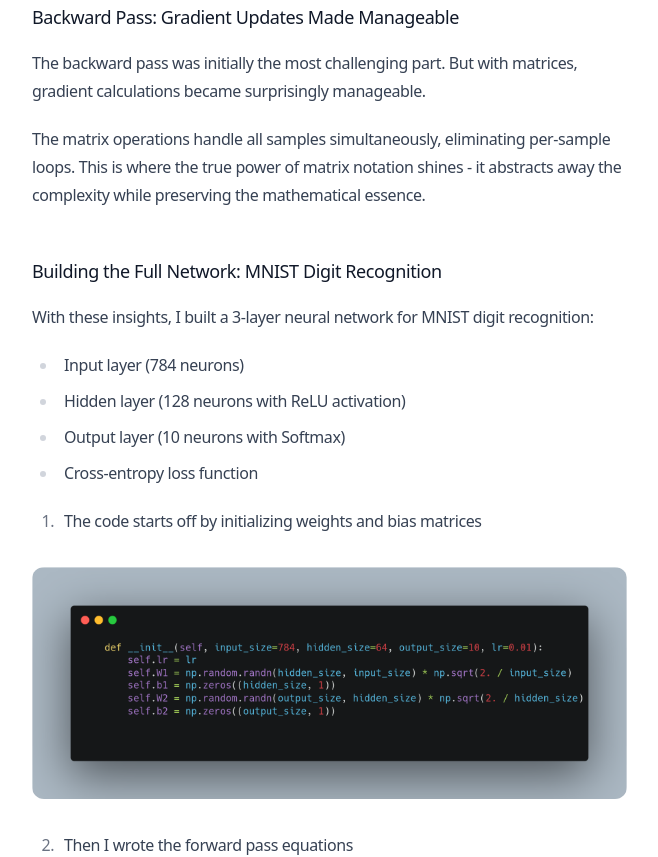
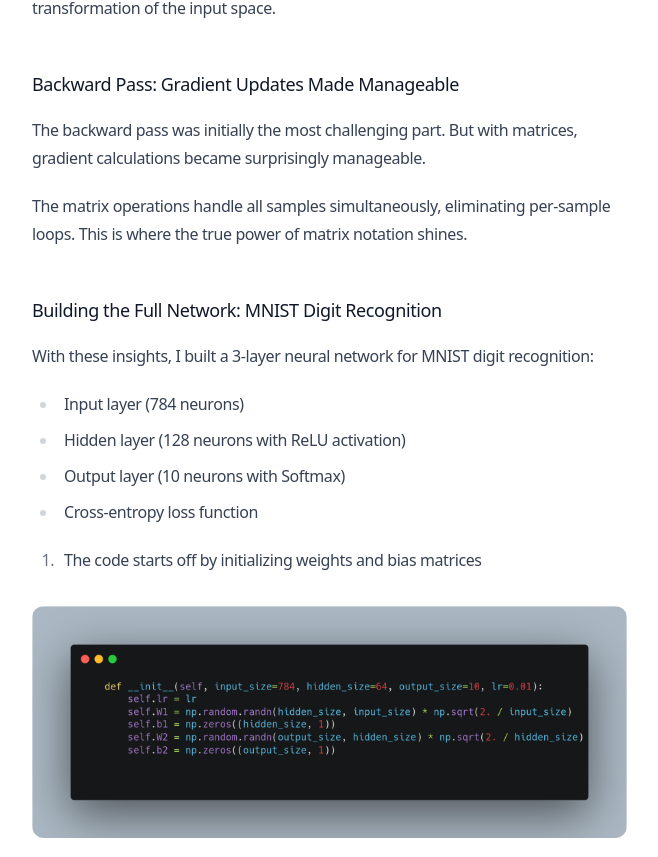
Before and after one commit to TheHarshal30/personal-website, a Next.js app: page /blog/blog-1 in a window 1280 px wide. Shown: the part 1340-2197 px from the top of the page, without its empty margins (304-962 px from the left). Built offline with nearby package versions, Linux system fonts and the light colour scheme.

Commit message:
blog changes
Signed-off-by: TheHarshal30 <harshaldrive3073@gmail.com>

```diff
--- a/app/blog/blog-1/page.mdx
+++ b/app/blog/blog-1/page.mdx
@@ -1,4 +1,6 @@
 # How I Built a Neural Network from Scratch Without Losing My Mind
+
+(just a quick heads up, this is not meant to be a coding tutorial but a way to visualize neural networks using linear algebra )
 
 After learning about neural networks from various tutorials and lectures, I decided to build one from scratch to understand the inner workings. However, a few days into the project, I found myself drowning in nested for-loops and struggling to keep track of the numerous variables involved in forward and backward propagation.
 
@@ -10,6 +12,7 @@ I started by rewriting the forward pass using matrices. Instead of looping throu
 
 
 <img src="/feed.png" alt="Alt text for the image" style={{ borderRadius: "12px" }} />
+(image is generated using gpt, if you find any faluts pls reach out [here](https://help.openai.com/en))
 
 Notice the weight matrix dimensions (784x128). This isn't arbitrary - it's carefully designed to transform our 784-dimensional input into a 128-dimensional representation suitable for the next layer. Essentially, we're performing a linear transformation of the input space.
 
@@ -17,7 +20,7 @@ Notice the weight matrix dimensions (784x128). This isn't arbitrary - it's caref
 
 The backward pass was initially the most challenging part. But with matrices, gradient calculations became surprisingly manageable.
 
-The matrix operations handle all samples simultaneously, eliminating per-sample loops. This is where the true power of matrix notation shines - it abstracts away the complexity while preserving the mathematical essence.
+The matrix operations handle all samples simultaneously, eliminating per-sample loops. This is where the true power of matrix notation shines.
 
 ## Building the Full Network: MNIST Digit Recognition
 
```
Also changed, not shown: public/feed.png.
